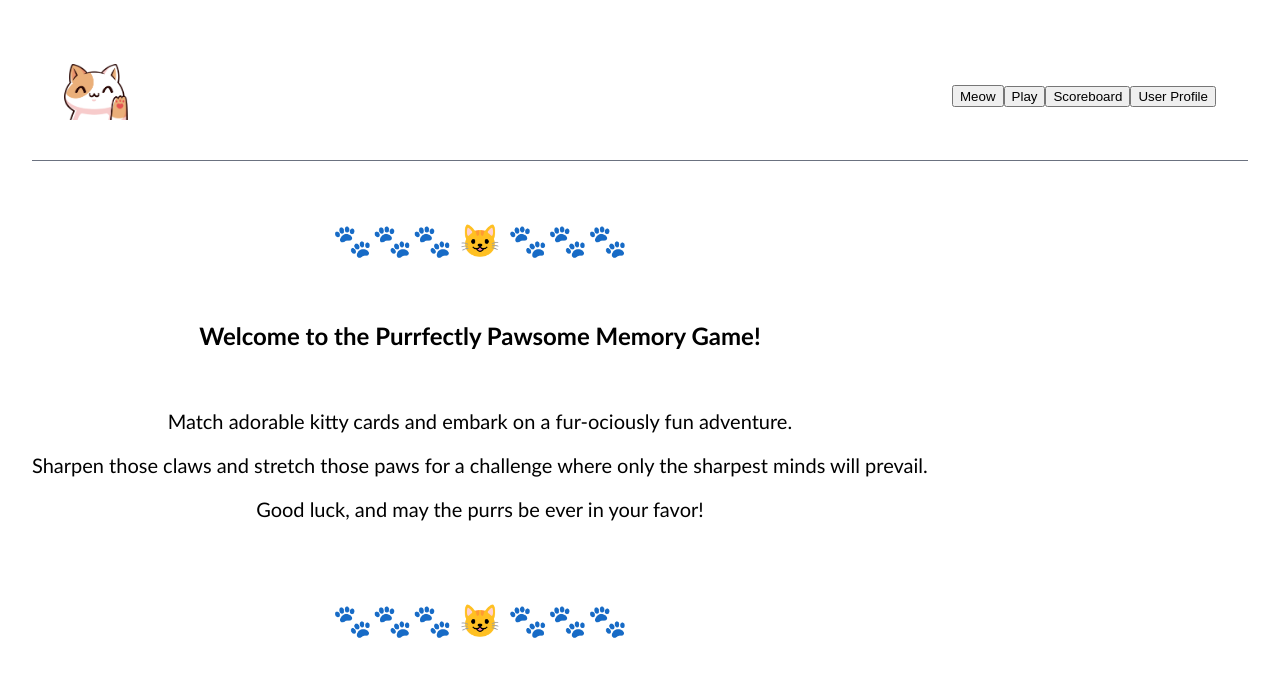
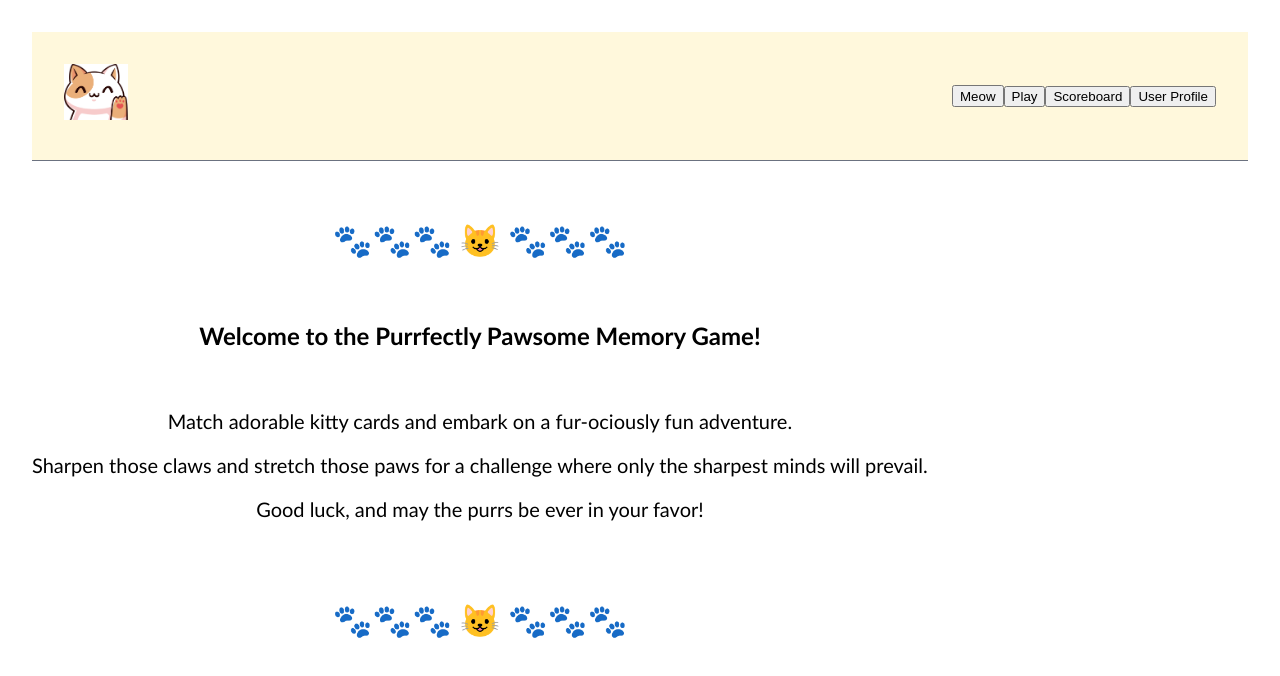
Before and after one commit to o-k-e/purrfect-memory-mern, a React (Vite) app in the folder client/: page /welcome in a window 1280 px wide. Shown: the top 676 px of the page. Built offline with nearby package versions, Linux system fonts and the light colour scheme.

Commit message:
adding alert message when deleting

```diff
--- a/client/src/components/UserProfile.jsx
+++ b/client/src/components/UserProfile.jsx
@@ -24,7 +24,8 @@ function UserProfile() {
 	}
 
 	async function handleDeleteAccount(id) {
-		console.log('Deleting user: ', id);
+		/* console.log('Deleting user: ', id); */
+		alert(`Deleting your account... We are sorry to see you go, ${user.name}`)
 
 		const options = {
 			method: 'DELETE',
--- a/client/src/navbar.css
+++ b/client/src/navbar.css
@@ -40,7 +40,7 @@
 }
 
 .navbar-header {
-    background-color: inherit;
+    background-color: cornsilk;
     position: sticky;
     top: 0px;
     display: flex;
--- /dev/null
+++ b/package.json
@@ -0,0 +1,5 @@
+{
+  "dependencies": {
+    "reactjs-popup": "^2.0.6"
+  }
+}
```
Also changed, not shown: 1 other file (tests, documents, lock files or other folders).
